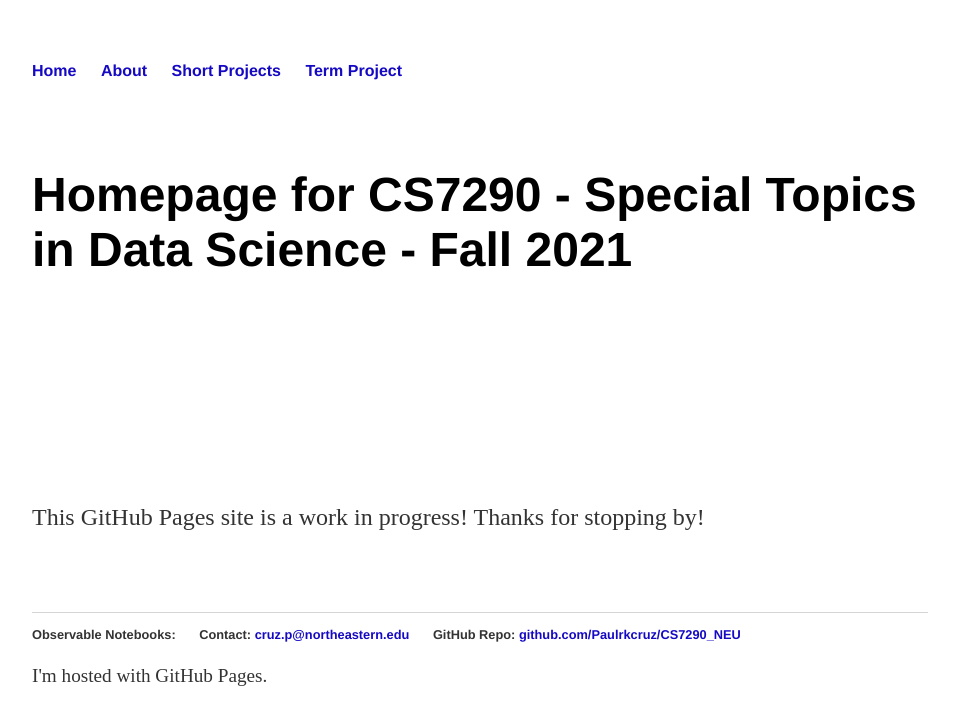
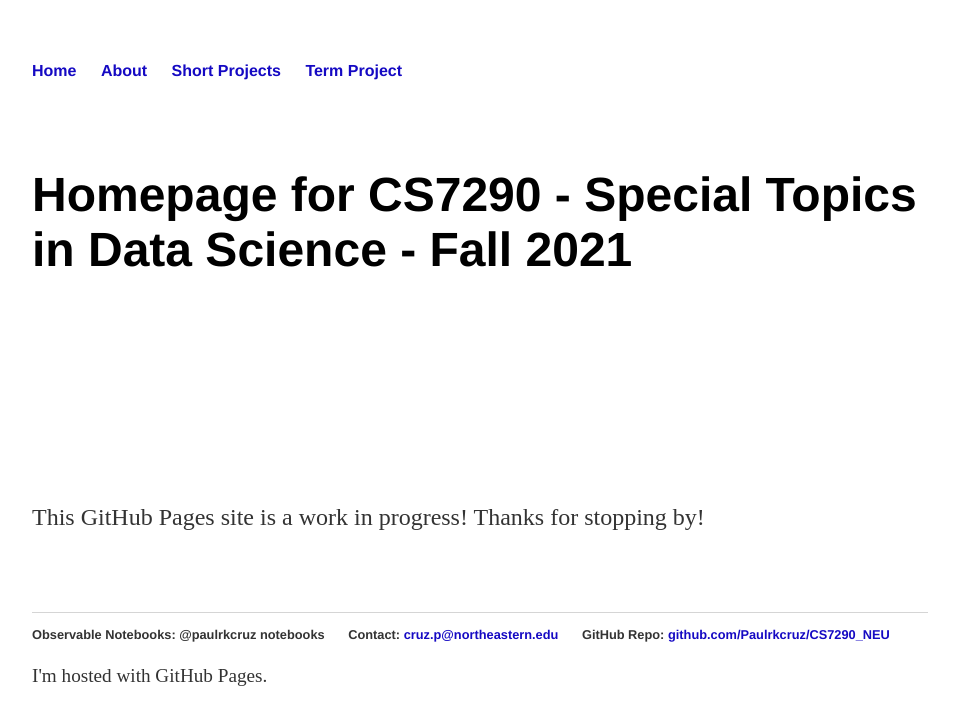
Before and after one commit to Paulrkcruz/CS7290_NEU, a Jekyll site: the page built from index.html, in a window 1280 px wide. Shown: the top 725 px of the page, without its empty margins (160-1119 px from the left). Built offline with Jekyll 4.4.1, drawn with Linux system fonts in a browser that asks for light colours.

Commit message:
Update default.html

```diff
--- a/_layouts/default.html
+++ b/_layouts/default.html
@@ -25,7 +25,7 @@
   <footer>
    <ul>
 
-   <li>Observable Notebooks:  <a href="https://observablehq.com/@paulrkcruz"></a></li>
+   <li>Observable Notebooks:  <a href="https://observablehq.com/@paulrkcruz"></a>@paulrkcruz notebooks</li>
    <li>Contact:  <a href="mailto:kurtcruz@gmail.com">cruz.p@northeastern.edu</a></li>
    <li>GitHub Repo: <a href="https://github.com/Paulrkcruz/CS7290_NEU">github.com/Paulrkcruz/CS7290_NEU</a></li>
    </ul>
```
